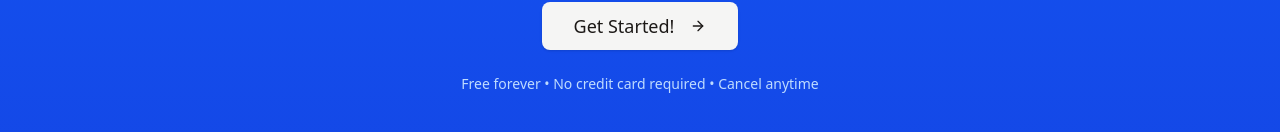
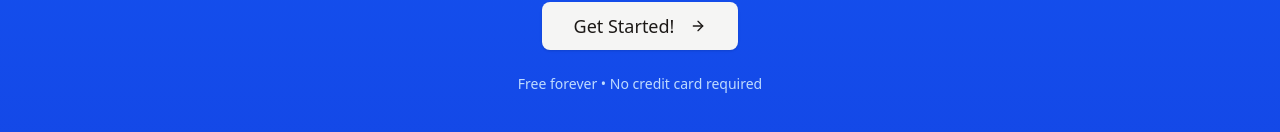
Before and after one commit to tylernpc/BudgitUrself, a Next.js app in the folder budgiturself/: page / in a window 1280 px wide. Shown: the part 3234-3366 px from the top of the page. Built offline with nearby package versions, Linux system fonts and the light colour scheme.

Commit message:
Don't need cancel anytime

```diff
--- a/budgiturself/components/marketing/footer.tsx
+++ b/budgiturself/components/marketing/footer.tsx
@@ -39,7 +39,7 @@ export function Footer() {
                     </Link>
 
                     <p className="mt-6 text-sm text-blue-200">
-                        Free forever • No credit card required • Cancel anytime
+                        Free forever • No credit card required
                     </p>
                 </div>
             </div>
```
